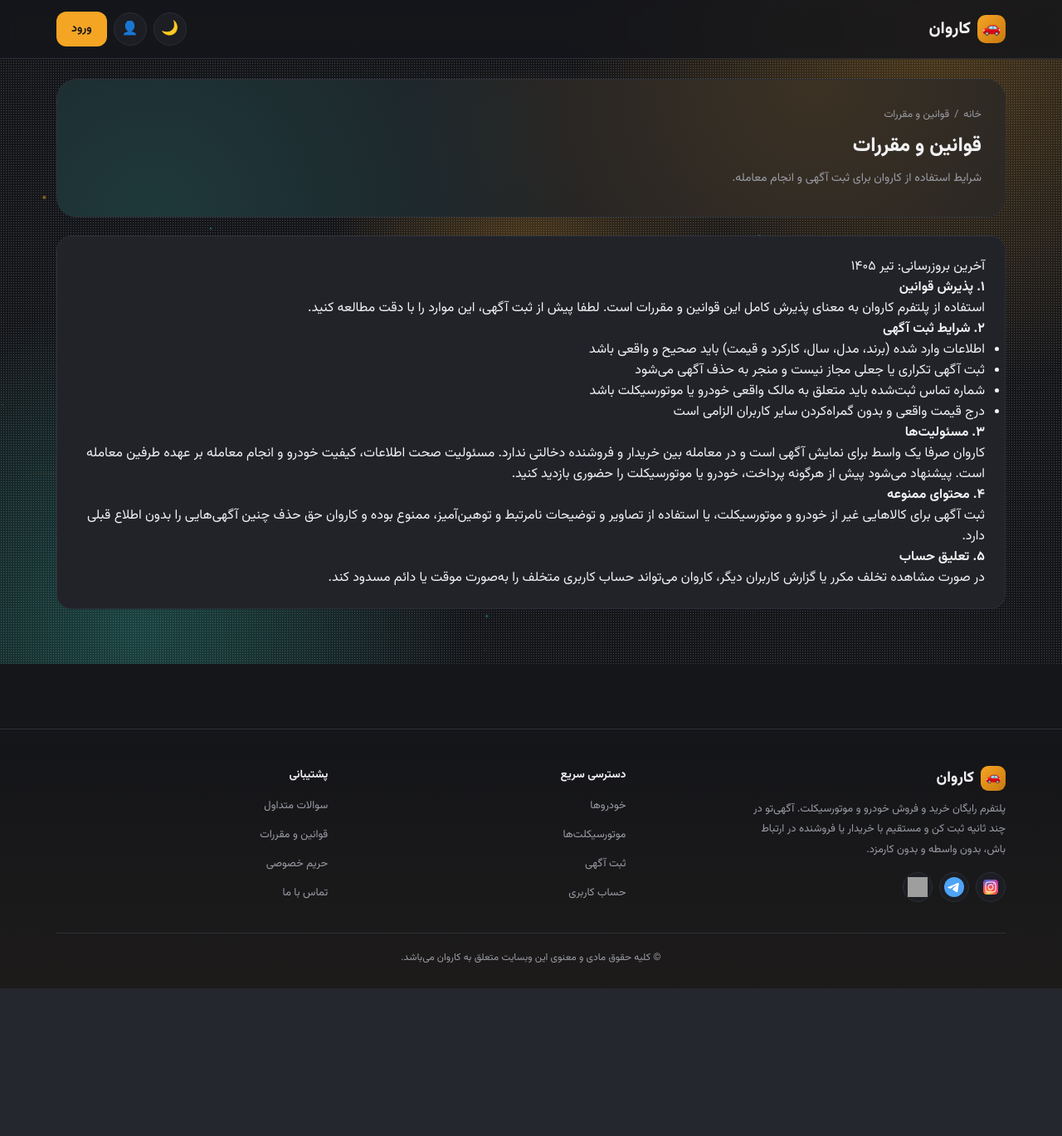
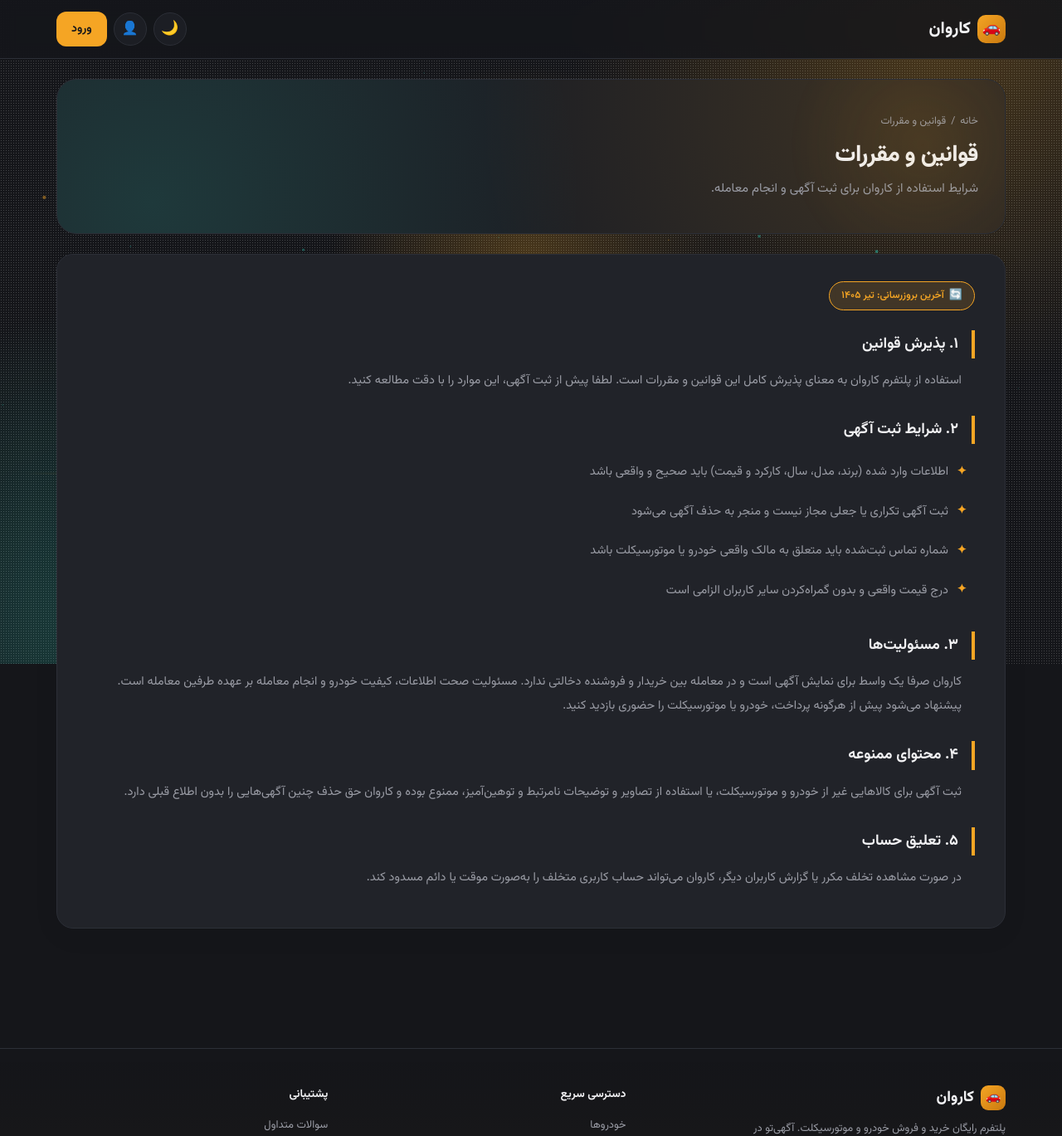
Before and after one commit to Amir-Pers/University-DB-Project, a Django app: page /terms/ in a window 1280 px wide. Shown: the top 1369 px of the page at 83% size. Before the commit the page ends 1191 px from the top, so only its background shows below. Run offline with Django 5.2, Linux system fonts and the light colour scheme; grey boxes are pictures that could not be loaded.

Commit message:
add new css for privacy and terms templates

```diff
--- /dev/null
+++ b/static/css/privacy-terms.css
@@ -0,0 +1,449 @@
+/* ============ PRIVACY PAGE STYLES ============ */
+
+.info-body {
+    line-height: 1.9;
+    color: var(--text);
+}
+
+.info-updated {
+    display: inline-block;
+    background: var(--amber-soft);
+    color: var(--amber);
+    font-size: 12px;
+    padding: 4px 12px;
+    border-radius: 99px;
+    margin-bottom: 20px;
+    border: 1px solid var(--amber);
+}
+
+.info-body h4 {
+    font-size: 17px;
+    font-weight: 700;
+    margin: 22px 0 10px 0;
+    color: var(--text);
+}
+
+.info-body h4:first-of-type {
+    margin-top: 0;
+}
+
+.info-body p {
+    color: var(--muted);
+    font-size: 14.5px;
+    line-height: 1.9;
+    margin-bottom: 14px;
+}
+
+.info-body ul {
+    list-style: none;
+    padding: 0;
+    margin: 12px 0 18px 0;
+}
+
+.info-body ul li {
+    position: relative;
+    padding-right: 24px;
+    color: var(--muted);
+    font-size: 14.5px;
+    line-height: 1.9;
+    margin-bottom: 6px;
+}
+
+.info-body ul li::before {
+    content: "•";
+    position: absolute;
+    right: 0;
+    color: var(--amber);
+    font-weight: 700;
+    font-size: 18px;
+}
+
+/* ======================================================
+   PAGE: PRIVACY & TERMS (استایل‌های اختصاصی و زیبا)
+   ====================================================== */
+
+/* ---- 1. هدر صفحه با افکت شیشه‌ای و آیکون ---- */
+.page-hero {
+    position: relative;
+    overflow: hidden;
+    padding: 40px 32px;
+    border-radius: 24px;
+    background: radial-gradient(circle at 90% 20%, var(--amber-soft), transparent 50%),
+                radial-gradient(circle at 10% 80%, var(--teal-soft), transparent 50%),
+                var(--bg2);
+    border: 1px solid var(--line);
+    transition: all 0.3s ease;
+}
+
+/* یک دایره نورانی در پس‌زمینه */
+.page-hero::before {
+    content: '';
+    position: absolute;
+    width: 280px;
+    height: 280px;
+    top: -80px;
+    right: -60px;
+    background: radial-gradient(circle, var(--amber-soft), transparent 70%);
+    border-radius: 50%;
+    opacity: 0.4;
+    pointer-events: none;
+    animation: heroGlow 8s ease-in-out infinite alternate;
+}
+
+@keyframes heroGlow {
+    0% { transform: translate(0, 0) scale(1); opacity: 0.3; }
+    100% { transform: translate(-20px, 20px) scale(1.2); opacity: 0.6; }
+}
+
+/* آیکون تزیینی در هدر (با CSS ساخته شده) */
+.page-hero .hero-icon {
+    display: inline-flex;
+    align-items: center;
+    justify-content: center;
+    width: 56px;
+    height: 56px;
+    border-radius: 16px;
+    background: var(--amber-soft);
+    color: var(--amber);
+    font-size: 28px;
+    margin-bottom: 12px;
+    border: 1px solid var(--amber);
+    backdrop-filter: blur(4px);
+    box-shadow: 0 8px 24px rgba(245, 165, 36, 0.15);
+}
+
+.page-hero h1 {
+    font-size: 28px;
+    font-weight: 800;
+    letter-spacing: -0.5px;
+    margin: 6px 0 4px;
+}
+
+.page-hero h1 .highlight {
+    color: var(--amber);
+    position: relative;
+}
+
+.page-hero h1 .highlight::after {
+    content: '';
+    position: absolute;
+    bottom: 0;
+    left: 0;
+    width: 100%;
+    height: 4px;
+    background: var(--amber);
+    border-radius: 99px;
+    opacity: 0.3;
+}
+
+.page-hero p {
+    color: var(--muted);
+    font-size: 15px;
+    max-width: 560px;
+    line-height: 1.8;
+    margin-top: 6px;
+}
+
+/* مسیر راهنما (breadcrumb) */
+.page-hero .crumb {
+    display: flex;
+    align-items: center;
+    gap: 6px;
+    font-size: 12.5px;
+    color: var(--muted);
+    margin-bottom: 10px;
+}
+
+.page-hero .crumb a {
+    color: var(--muted);
+    transition: color 0.2s ease;
+    text-decoration: none;
+}
+
+.page-hero .crumb a:hover {
+    color: var(--amber);
+}
+
+.page-hero .crumb .sep {
+    color: var(--line);
+}
+
+/* ---- 2. کارت محتوای اصلی ---- */
+.content-card {
+    background: var(--card);
+    border: 1px solid var(--line);
+    border-radius: 20px;
+    padding: 32px 36px;
+    margin-top: 24px;
+    box-shadow: 0 8px 32px rgba(0, 0, 0, 0.06);
+    transition: box-shadow 0.3s ease, transform 0.3s ease;
+    position: relative;
+    overflow: hidden;
+}
+
+.content-card:hover {
+    box-shadow: 0 16px 48px rgba(0, 0, 0, 0.1);
+    transform: translateY(-2px);
+}
+
+/* ---- 3. بدنه اطلاعات ---- */
+.info-body {
+    line-height: 1.9;
+    color: var(--text);
+}
+
+/* تاریخ بروزرسانی */
+.info-updated {
+    display: inline-flex;
+    align-items: center;
+    gap: 6px;
+    background: var(--amber-soft);
+    color: var(--amber);
+    font-size: 12px;
+    padding: 4px 14px;
+    border-radius: 99px;
+    border: 1px solid var(--amber);
+    font-weight: 600;
+    margin-bottom: 24px;
+    backdrop-filter: blur(4px);
+}
+
+.info-updated::before {
+    content: '🔄';
+    font-size: 13px;
+}
+
+/* تیترهای بخش‌ها */
+.info-body h4 {
+    font-size: 18px;
+    font-weight: 700;
+    margin: 28px 0 12px 0;
+    color: var(--text);
+    display: flex;
+    align-items: center;
+    gap: 10px;
+    padding-right: 16px;
+    border-right: 4px solid var(--amber);
+    transition: border-color 0.3s ease, padding-right 0.3s ease;
+}
+
+.info-body h4:hover {
+    border-color: var(--teal);
+    padding-right: 20px;
+}
+
+/* شماره‌های تیترها (با CSS) */
+.info-body h4 .num {
+    display: inline-flex;
+    align-items: center;
+    justify-content: center;
+    background: var(--amber-soft);
+    color: var(--amber);
+    font-size: 13px;
+    font-weight: 800;
+    width: 28px;
+    height: 28px;
+    border-radius: 50%;
+    flex-shrink: 0;
+    border: 1px solid var(--amber);
+}
+
+/* پاراگراف‌ها */
+.info-body p {
+    color: var(--muted);
+    font-size: 14.5px;
+    line-height: 2;
+    margin-bottom: 14px;
+    padding-right: 16px;
+}
+
+/* لیست‌ها */
+.info-body ul {
+    list-style: none;
+    padding: 0;
+    margin: 12px 0 20px 0;
+}
+
+.info-body ul li {
+    position: relative;
+    padding: 8px 32px 8px 16px;
+    color: var(--muted);
+    font-size: 14.5px;
+    line-height: 1.9;
+    margin-bottom: 4px;
+    border-radius: 10px;
+    transition: background 0.2s ease, transform 0.2s ease;
+    cursor: default;
+}
+
+.info-body ul li:hover {
+    background: var(--bg2);
+    transform: translateX(-4px);
+}
+
+/* آیکون‌های لیست (با CSS) */
+.info-body ul li::before {
+    content: '✦';
+    position: absolute;
+    right: 10px;
+    top: 50%;
+    transform: translateY(-50%);
+    color: var(--amber);
+    font-size: 14px;
+    font-weight: 700;
+    transition: transform 0.3s ease;
+}
+
+.info-body ul li:hover::before {
+    transform: translateY(-50%) scale(1.2) rotate(30deg);
+}
+
+/* ---- 4. کارت نکات کلیدی (Highlights) ---- */
+.highlight-box {
+    background: var(--bg2);
+    border: 1px solid var(--line);
+    border-right: 4px solid var(--amber);
+    border-radius: 14px;
+    padding: 18px 22px;
+    margin: 24px 0 16px 0;
+    transition: border-color 0.3s ease, box-shadow 0.3s ease;
+}
+
+.highlight-box:hover {
+    border-color: var(--teal);
+    box-shadow: 0 8px 24px rgba(0, 0, 0, 0.08);
+}
+
+.highlight-box .label {
+    display: inline-block;
+    font-size: 11px;
+    font-weight: 700;
+    color: var(--amber);
+    text-transform: uppercase;
+    letter-spacing: 0.5px;
+    margin-bottom: 6px;
+}
+
+.highlight-box p {
+    color: var(--text);
+    font-size: 14px;
+    line-height: 1.9;
+    margin: 0;
+    padding: 0;
+}
+
+/* ---- 5. دکمه بازگشت به بالا ---- */
+.back-to-top {
+    display: inline-flex;
+    align-items: center;
+    gap: 8px;
+    padding: 10px 20px;
+    border-radius: 12px;
+    background: var(--bg2);
+    border: 1px solid var(--line);
+    color: var(--muted);
+    font-size: 13px;
+    font-weight: 600;
+    transition: all 0.2s ease;
+    margin-top: 28px;
+    cursor: pointer;
+    text-decoration: none;
+}
+
+.back-to-top:hover {
+    border-color: var(--amber);
+    color: var(--amber);
+    transform: translateY(-2px);
+    box-shadow: 0 8px 20px rgba(245, 165, 36, 0.12);
+}
+
+.back-to-top .arrow {
+    display: inline-block;
+    transition: transform 0.3s ease;
+}
+
+.back-to-top:hover .arrow {
+    transform: translateY(-3px);
+}
+
+/* ---- 6. انیمیشن برای نمایش تدریجی بخش‌ها ---- */
+.info-body > * {
+    opacity: 0;
+    animation: fadeUp 0.6s cubic-bezier(0.2, 0.7, 0.3, 1) forwards;
+}
+
+.info-body > *:nth-child(1) { animation-delay: 0.05s; }
+.info-body > *:nth-child(2) { animation-delay: 0.10s; }
+.info-body > *:nth-child(3) { animation-delay: 0.15s; }
+.info-body > *:nth-child(4) { animation-delay: 0.20s; }
+.info-body > *:nth-child(5) { animation-delay: 0.25s; }
+.info-body > *:nth-child(6) { animation-delay: 0.30s; }
+.info-body > *:nth-child(7) { animation-delay: 0.35s; }
+.info-body > *:nth-child(8) { animation-delay: 0.40s; }
+.info-body > *:nth-child(9) { animation-delay: 0.45s; }
+.info-body > *:nth-child(10) { animation-delay: 0.50s; }
+
+@keyframes fadeUp {
+    from {
+        opacity: 0;
+        transform: translateY(12px);
+    }
+    to {
+        opacity: 1;
+        transform: translateY(0);
+    }
+}
+
+/* ---- 7. واکنش‌گرایی (Responsive) ---- */
+@media (max-width: 640px) {
+    .page-hero {
+        padding: 28px 18px;
+        border-radius: 18px;
+    }
+
+    .page-hero h1 {
+        font-size: 22px;
+    }
+
+    .page-hero .hero-icon {
+        width: 44px;
+        height: 44px;
+        font-size: 22px;
+    }
+
+    .content-card {
+        padding: 20px 16px;
+        border-radius: 16px;
+    }
+
+    .info-body h4 {
+        font-size: 16px;
+        padding-right: 12px;
+        margin-top: 22px;
+    }
+
+    .info-body h4 .num {
+        width: 24px;
+        height: 24px;
+        font-size: 11px;
+    }
+
+    .info-body p {
+        font-size: 13.5px;
+        padding-right: 8px;
+    }
+
+    .info-body ul li {
+        font-size: 13.5px;
+        padding: 6px 28px 6px 12px;
+    }
+
+    .highlight-box {
+        padding: 14px 16px;
+    }
+
+    .back-to-top {
+        width: 100%;
+        justify-content: center;
+    }
+}
--- a/templates/home/privacy.html
+++ b/templates/home/privacy.html
@@ -1,5 +1,10 @@
 {% extends "base.html" %}
 {% load static %}
+
+{% block extra_css %}
+<link rel="stylesheet" href="{% static 'css/privacy-terms.css' %}">
+{% endblock %}
+
 {% block content %}
 
 <main>
--- a/templates/home/terms.html
+++ b/templates/home/terms.html
@@ -1,5 +1,10 @@
 {% extends 'base.html' %}
 {% load static %}
+
+{% block extra_css %}
+<link rel="stylesheet" href="{% static 'css/privacy-terms.css' %}">
+{% endblock %}
+
 {% block content %}
 
 <main>
```
